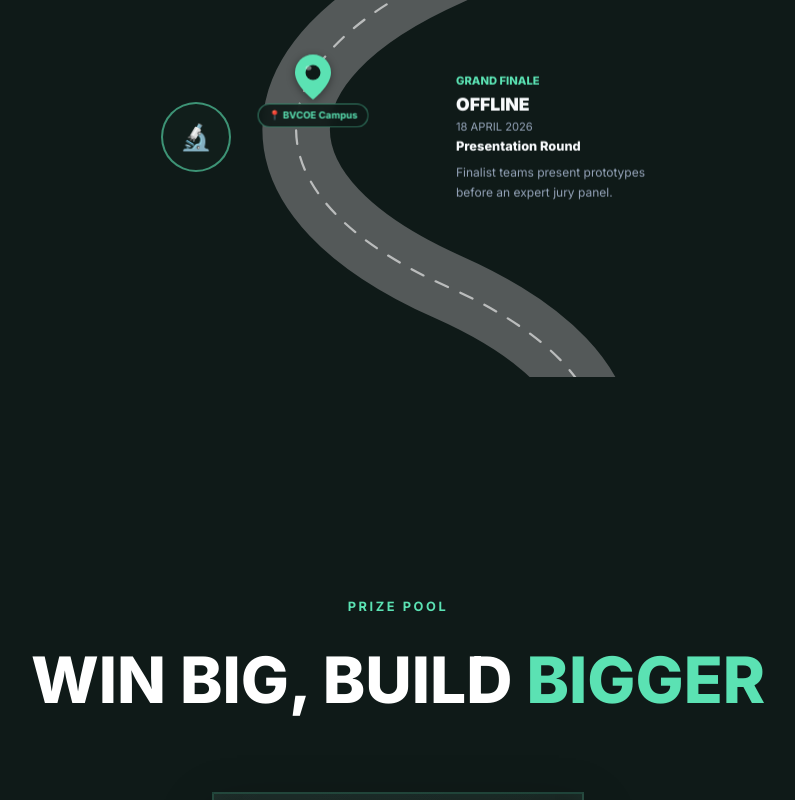
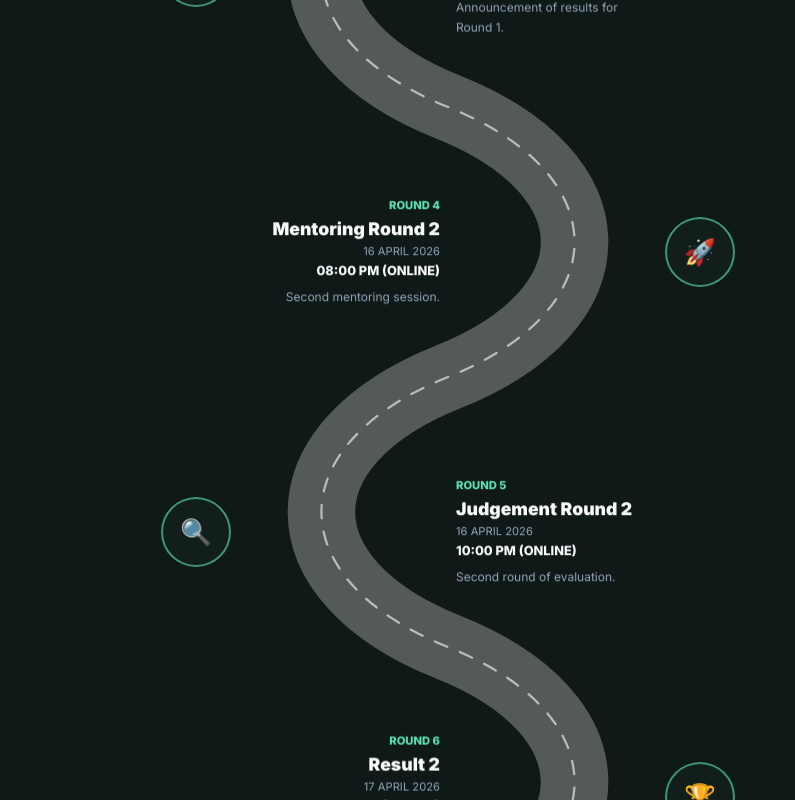
Before and after one commit to Shashankg27/IT-Hackathon, a Next.js app in the folder frontend/: page / in a window 1280 px wide. Shown: the part 7220-8020 px from the top of the page, without its empty margins (242-1037 px from the left). Built offline with nearby package versions, Linux system fonts and the light colour scheme.

Commit message:
Timeline

```diff
--- a/frontend/app/components/EventStructure.tsx
+++ b/frontend/app/components/EventStructure.tsx
@@ -2,7 +2,27 @@
 import ScrollReveal from './ScrollReveal';
 import { useState, useEffect } from 'react';
 
-const timelineData = [
+interface TimelineRound {
+  num: string;
+  title: string;
+  desc: string;
+  y: number;
+  icon: string;
+  roadPeak: string;
+  showPin: boolean;
+  date?: string;
+  subtitle?: string;
+  venue?: string;
+}
+
+interface TimelinePhase {
+  phase: string;
+  title: string;
+  y: number;
+  rounds: TimelineRound[];
+}
+
+const timelineData: TimelinePhase[] = [
   {
     phase: 'Phase I',
     title: 'IDEATHON',
@@ -17,9 +37,14 @@ const timelineData = [
     title: 'HACKATHON',
     y: 650,
     rounds: [
-      { num: 'ROUND 1', title: 'Presentation Round', desc: 'Virtual technical solution walkthrough.', y: 800, icon: '📝', roadPeak: 'left', showPin: false },
-      { num: 'ROUND 2', title: 'Mentoring Round', desc: 'Shortlisted teams build and refine working prototypes.', y: 1160, icon: '🚀', roadPeak: 'right', showPin: false },
-      { num: 'GRAND FINALE', title: 'OFFLINE', date: '18 APRIL 2026', subtitle: 'Presentation Round', desc: 'Finalist teams present prototypes before an expert jury panel.', y: 1500, icon: '🔬', roadPeak: 'left', showPin: true, venue: 'BVCOE Campus' }
+      { num: 'ROUND 1', title: 'Mentoring Round 1', date: '16 APRIL 2026', subtitle: '12:00 PM (ONLINE)', desc: 'Initial mentoring session to refine ideas.', y: 775, icon: '🧠', roadPeak: 'left', showPin: false },
+      { num: 'ROUND 2', title: 'Judgement Round 1', date: '16 APRIL 2026', subtitle: '02:00 PM (ONLINE)', desc: 'First round of evaluation.', y: 1055, icon: '⚖️', roadPeak: 'right', showPin: false },
+      { num: 'ROUND 3', title: 'Result 1', date: '16 APRIL 2026', subtitle: '05:00 PM (ONLINE)', desc: 'Announcement of results for Round 1.', y: 1335, icon: '📢', roadPeak: 'left', showPin: false },
+      { num: 'ROUND 4', title: 'Mentoring Round 2', date: '16 APRIL 2026', subtitle: '08:00 PM (ONLINE)', desc: 'Second mentoring session.', y: 1615, icon: '🚀', roadPeak: 'right', showPin: false },
+      { num: 'ROUND 5', title: 'Judgement Round 2', date: '16 APRIL 2026', subtitle: '10:00 PM (ONLINE)', desc: 'Second round of evaluation.', y: 1895, icon: '🔍', roadPeak: 'left', showPin: false },
+      { num: 'ROUND 6', title: 'Result 2', date: '17 APRIL 2026', subtitle: '12:30 AM (ONLINE)', desc: 'Announcement of results for Round 2.', y: 2160, icon: '🏆', roadPeak: 'right', showPin: false },
+      { num: 'ROUND 7', title: 'Mentoring Round 3', date: '17 APRIL 2026', subtitle: '01:00 PM (ONLINE)', desc: 'Final mentoring before the grand finale.', y: 2430, icon: '💡', roadPeak: 'left', showPin: false },
+      { num: 'GRAND FINALE', title: 'OFFLINE', date: '18 APRIL 2026', subtitle: '09:00 AM', desc: 'Finalist teams present prototypes before an expert jury panel.', y: 2700, icon: '🔬', roadPeak: 'right', showPin: true, venue: 'BVCOE Campus' }
     ]
   }
 ];
@@ -66,7 +91,7 @@ export default function EventStructure() {
         position: 'relative',
         maxWidth: '1200px',
         margin: '0 auto',
-        minHeight: '1800px',
+        minHeight: '3000px',
         paddingBottom: '100px'
       }}>
         <div style={{ position: 'relative', display: 'flex', justifyContent: 'center' }}>
@@ -92,7 +117,7 @@ export default function EventStructure() {
 
             {/* ROAD */}
             <svg
-              viewBox="0 0 800 1800"
+              viewBox="0 0 800 2900"
               preserveAspectRatio="xMidYMin slice"
               style={{
                 position: 'absolute',
@@ -100,18 +125,24 @@ export default function EventStructure() {
                 left: '50%',
                 transform: 'translateX(-50%) scaleX(-1)',
                 width: '100%',
-                height: '1800px',
+                height: '2900px',
                 zIndex: 1,
                 pointerEvents: 'none'
               }}
             >
               <path
                 d="M 400 0 C 580 80, 580 280, 400 360
-                   C 220 440, 220 560, 400 640
-                   C 580 720, 580 880, 400 960
-                   C 220 1040, 220 1160, 400 1240
-                   C 580 1320, 580 1440, 400 1520
-                   C 220 1600, 220 1720, 400 1800"
+   C 220 440, 220 560, 400 640
+   C 550 700, 550 820, 400 880
+   C 250 940, 250 1060, 400 1120
+   C 550 1180, 550 1300, 400 1360
+   C 250 1420, 250 1540, 400 1600
+   C 550 1660, 550 1780, 400 1840
+   C 250 1900, 250 2020, 400 2080
+   C 550 2140, 550 2260, 400 2320
+   C 250 2380, 250 2500, 400 2560
+   C 550 2600, 550 2640, 400 2680
+   C 250 2720, 250 2840, 400 2900"
                 fill="none"
                 stroke="#545959"
                 strokeWidth="60"
@@ -119,11 +150,17 @@ export default function EventStructure() {
               />
               <path
                 d="M 400 0 C 580 80, 580 280, 400 360
-                   C 220 440, 220 560, 400 640
-                   C 580 720, 580 880, 400 960
-                   C 220 1040, 220 1160, 400 1240
-                   C 580 1320, 580 1440, 400 1520
-                   C 220 1600, 220 1720, 400 1800"
+   C 220 440, 220 560, 400 640
+   C 550 700, 550 820, 400 880
+   C 250 940, 250 1060, 400 1120
+   C 550 1180, 550 1300, 400 1360
+   C 250 1420, 250 1540, 400 1600
+   C 550 1660, 550 1780, 400 1840
+   C 250 1900, 250 2020, 400 2080
+   C 550 2140, 550 2260, 400 2320
+   C 250 2380, 250 2500, 400 2560
+   C 550 2600, 550 2640, 400 2680
+   C 250 2720, 250 2840, 400 2900"
                 fill="none"
                 stroke="rgba(255,255,255,0.6)"
                 strokeWidth="2"
```
